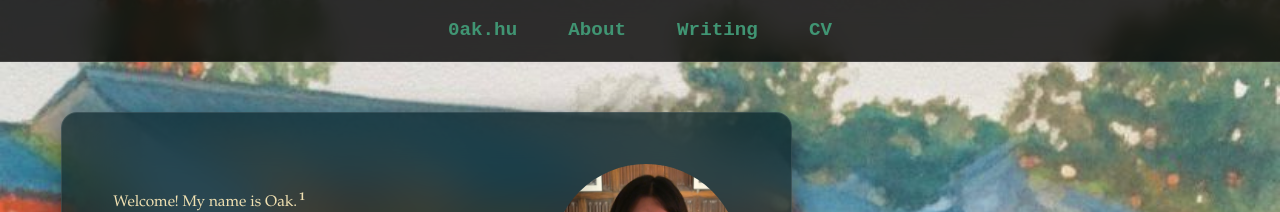
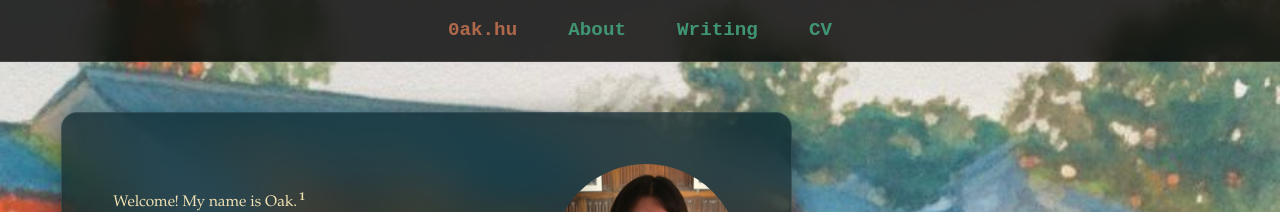
Before and after one commit to oak-hu/site, a Jekyll site: the page built from index.md, in a window 1280 px wide. Shown: the top 212 px of the page. Built offline with Jekyll 4.4.1, drawn with Linux system fonts in a browser that asks for light colours; some web fonts are replaced.

Commit message:
Update default.html

```diff
--- a/_layouts/default.html
+++ b/_layouts/default.html
@@ -26,8 +26,13 @@
     <header class="site-nav">
         <div class="nav-links">
             {% for item in site.navigation %}
+                {% assign p_url = page.url | absolute_url %}
+                {% assign i_url = item.url | absolute_url %}
+                {% assign p_url_slashed = p_url | append: '/' %}
+                {% assign i_url_slashed = i_url | append: '/' %}
+
                 <a href="{{ item.url | relative_url }}"
-                   class="nav-item {% if page.url == item.url %}active{% endif %}">
+                   class="nav-item {% if p_url == i_url or p_url == i_url_slashed or p_url_slashed == i_url %}active{% endif %}">
                    {{ item.title }}
                 </a>
             {% endfor %}
```
